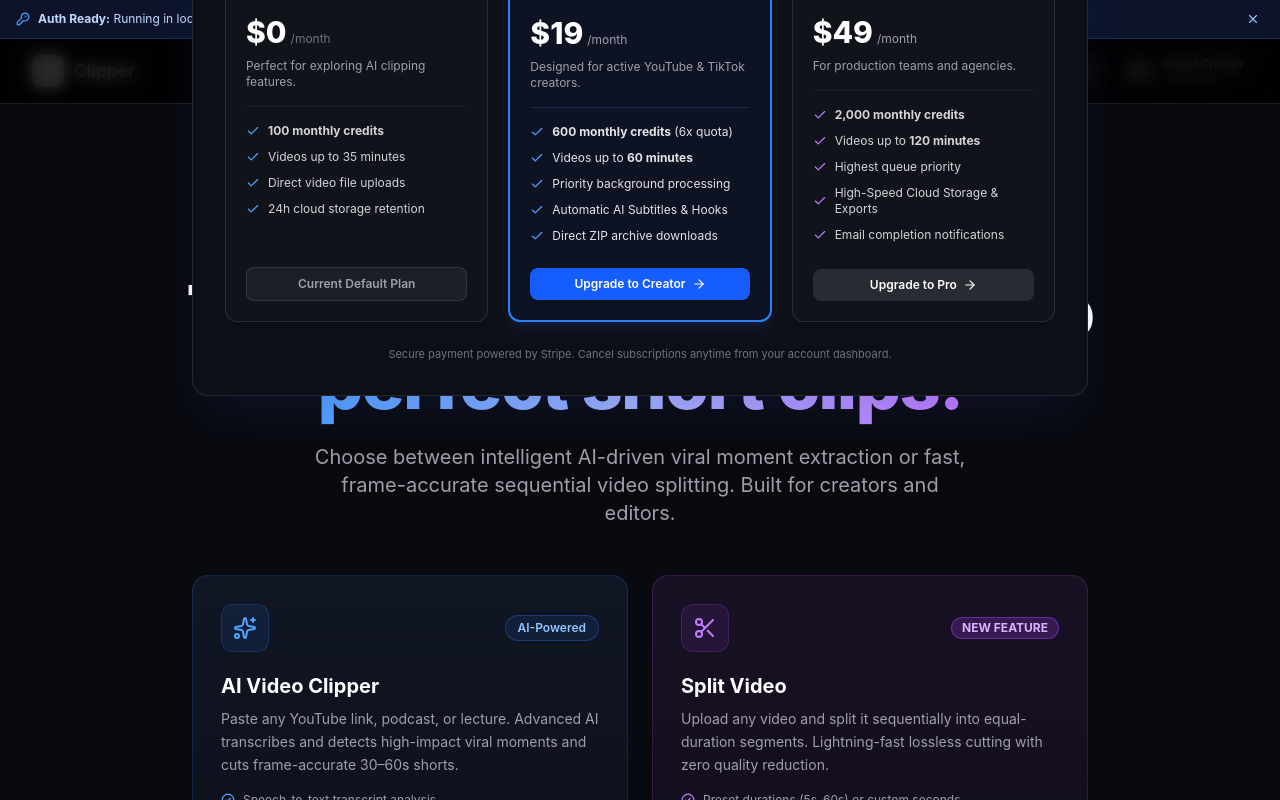
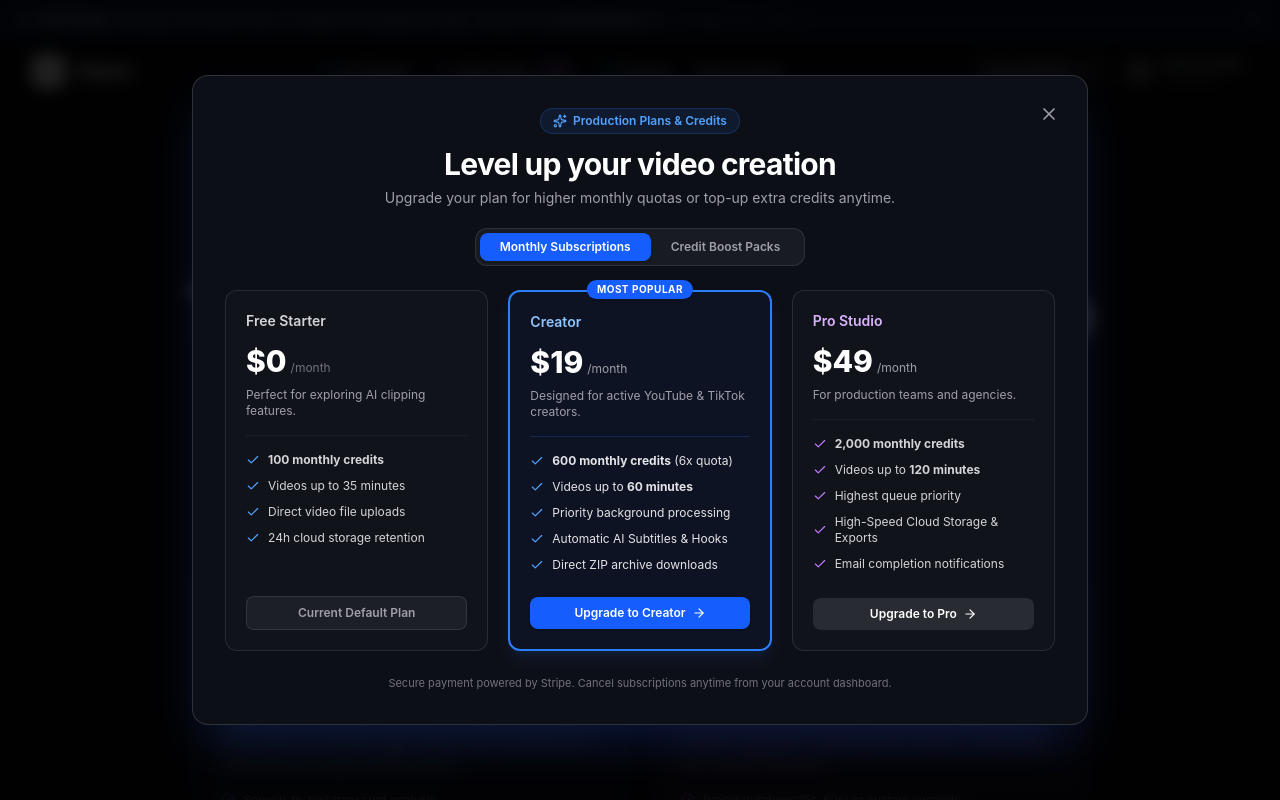
Before and after one commit to im-ayushraj/BEACLIPPER, a Next.js app in the folder frontend/: page / in a window 1280 px wide. Both pictures are taken after a click on the button "Pricing". Shown: the top 800 px of the page. Built offline with nearby package versions, Linux system fonts and the light colour scheme; no server answers.

Commit message:
fix(ui): center pricing modal using React portal to prevent navbar clipping

```diff
--- a/frontend/components/Navbar.tsx
+++ b/frontend/components/Navbar.tsx
@@ -15,7 +15,8 @@
   const [pricingOpen, setPricingOpen] = useState(false);
 
   return (
-    <nav className="sticky top-0 z-50 w-full border-b border-white/[0.08] bg-[#090a0f]/80 backdrop-blur-md">
+    <>
+      <nav className="sticky top-0 z-50 w-full border-b border-white/[0.08] bg-[#090a0f]/80 backdrop-blur-md">
       <div className="mx-auto flex h-16 max-w-7xl items-center justify-between px-4 sm:px-6 lg:px-8">
         {/* Logo */}
         <Link href="/" className="flex items-center gap-2.5 transition hover:opacity-90">
@@ -161,9 +162,10 @@
           </div>
         </div>
       )}
+    </nav>
 
-      {/* Pricing & Upgrade Modal */}
-      <PricingModal isOpen={pricingOpen} onClose={() => setPricingOpen(false)} />
-    </nav>
+    {/* Pricing & Upgrade Modal */}
+    <PricingModal isOpen={pricingOpen} onClose={() => setPricingOpen(false)} />
+  </>
   );
 }
--- a/frontend/components/PricingModal.tsx
+++ b/frontend/components/PricingModal.tsx
@@ -1,6 +1,7 @@
 "use client";
 
-import React, { useState } from "react";
+import React, { useState, useEffect } from "react";
+import { createPortal } from "react-dom";
 import { X, Check, Zap, Sparkles, CreditCard, Loader2, ArrowRight } from "lucide-react";
 import { useAuth } from "@clerk/nextjs";
 
@@ -16,6 +17,11 @@
   const [tab, setTab] = useState<"plans" | "credits">(defaultTab);
   const [loadingItem, setLoadingItem] = useState<string | null>(null);
   const [errorMessage, setErrorMessage] = useState<string | null>(null);
+  const [mounted, setMounted] = useState(false);
+
+  useEffect(() => {
+    setMounted(true);
+  }, []);
 
   let getToken: (() => Promise<string | null>) | null = null;
   try {
@@ -25,7 +31,7 @@
     getToken = null;
   }
 
-  if (!isOpen) return null;
+  if (!isOpen || !mounted) return null;
 
   const handleCheckout = async (itemType: "plan" | "credit_package", itemId: string) => {
     setLoadingItem(itemId);
@@ -77,13 +83,13 @@
     }
   };
 
-  return (
-    <div className="fixed inset-0 z-50 flex items-center justify-center p-4 bg-black/80 backdrop-blur-sm animate-in fade-in duration-200">
-      <div className="relative w-full max-w-4xl max-h-[90vh] overflow-y-auto rounded-2xl border border-white/10 bg-[#0d0f17] p-6 sm:p-8 text-white shadow-2xl shadow-blue-900/20">
+  return createPortal(
+    <div className="fixed inset-0 z-[100] flex items-center justify-center overflow-y-auto bg-black/85 p-4 sm:p-6 backdrop-blur-sm animate-in fade-in duration-200">
+      <div className="relative w-full max-w-4xl max-h-[92vh] overflow-y-auto my-auto rounded-2xl border border-white/15 bg-[#0d0f17] p-6 sm:p-8 text-white shadow-2xl shadow-blue-900/40">
         {/* Close Button */}
         <button
           onClick={onClose}
-          className="absolute top-5 right-5 p-2 rounded-lg text-zinc-400 hover:text-white hover:bg-white/5 transition"
+          className="absolute top-5 right-5 p-2 rounded-lg text-zinc-400 hover:text-white hover:bg-white/10 transition z-10"
           aria-label="Close"
         >
           <X className="w-5 h-5" />
@@ -372,6 +378,7 @@
           Secure payment powered by Stripe. Cancel subscriptions anytime from your account dashboard.
         </div>
       </div>
-    </div>
+    </div>,
+    document.body
   );
 }
```
